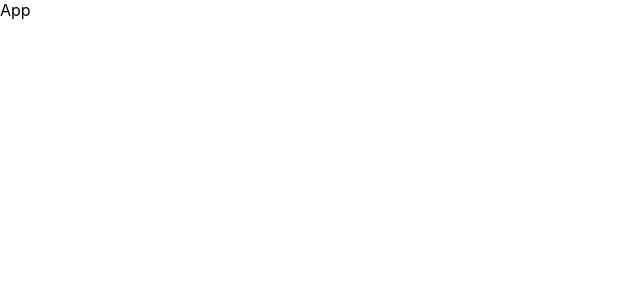
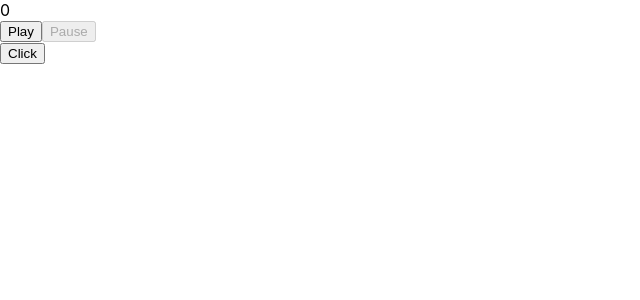
Before and after one commit to ElenaVereskun/redux-toolkit, a React (Vite) app: page / in a window 1280 px wide. Shown: the top 300 px of the page, without its empty margins (0-640 px from the left). Built offline with nearby package versions, Linux system fonts and the light colour scheme.

Commit message:
add Controls

```diff
--- a/src/App.tsx
+++ b/src/App.tsx
@@ -1,6 +1,8 @@
-function App() {
-  return <div>App</div>
+import Playground from "./components/Playground"
+const App:React.FC = () => {
+  return <div>
+    <Playground/>
+    </div>
 }
-12
 
 export default App
--- a/src/app/store.ts
+++ b/src/app/store.ts
@@ -1,13 +1,12 @@
 import type { Action, ThunkAction } from "@reduxjs/toolkit"
 import { combineSlices, configureStore } from "@reduxjs/toolkit"
-import { setupListeners } from "@reduxjs/toolkit/query"
+import playgroundReducer from "../components/Playground/store/slices"
 
 export const store = configureStore({
-  reducer:{
-
-  }
+  reducer: {
+    playground: playgroundReducer,
+  },
 })
-
 
 export type AppDispatch = typeof store.dispatch
 
--- /dev/null
+++ b/src/components/Playground/Playground.tsx
@@ -0,0 +1,40 @@
+import { useState, useEffect, useRef } from "react"
+import { useAppDispatch, useAppSelector } from "../../app/hooks"
+import { setCurrentStep } from "./store/slices"
+import Controls from "./components/Controls"
+import RandomKeys from "./components/RandomKeys"
+import { INTERVAL_TIME } from "./constants"
+
+const Playground: React.FC = () => {
+  const state = useAppSelector(state => state.playground)
+  const dispatch = useAppDispatch()
+
+  const refreshIntervalId = useRef<ReturnType<typeof setInterval> | null>(null)
+
+  const [isTimerActive, setIsTimerActive] = useState<boolean>(false)
+
+  useEffect(() => {
+    if (isTimerActive) {
+      refreshIntervalId.current = setInterval(() => {
+        dispatch(setCurrentStep())
+      }, INTERVAL_TIME)
+    } else {
+      clearInterval(refreshIntervalId.current as Node.Timeout)
+    }
+    return () => {
+      clearInterval(refreshIntervalId.current as Node.Timeout)
+    }
+  }, [isTimerActive, dispatch])
+
+  return (
+    <div>
+      {state.currentStep}
+      <Controls
+        isTimerActive={isTimerActive}
+        setIsTimerActive={setIsTimerActive}
+      />
+      <RandomKeys isTimerActive={isTimerActive} />
+    </div>
+  )
+}
+export default Playground
--- /dev/null
+++ b/src/components/Playground/components/Controls/Controls.tsx
@@ -0,0 +1,23 @@
+// import styles from "./Controls.module.css"
+
+export interface IControlsProps {
+  isTimerActive: boolean
+  setIsTimerActive: React.Dispatch<React.SetStateAction<boolean>>
+}
+
+const Controls: React.FC<IControlsProps> = props => {
+  const { isTimerActive, setIsTimerActive } = props
+
+  return (
+    <div>
+      <button onClick={() => setIsTimerActive(true)} disabled={isTimerActive}>
+        Play
+      </button>
+      <button onClick={() => setIsTimerActive(false)} disabled={!isTimerActive}>
+        Pause
+      </button>
+    </div>
+  )
+}
+
+export default Controls
--- /dev/null
+++ b/src/components/Playground/components/Controls/index.ts
@@ -0,0 +1 @@
+export { default } from "./Controls"
--- /dev/null
+++ b/src/components/Playground/components/RandomKeys/RandomKeys.tsx
@@ -0,0 +1,22 @@
+// import styles from "./PandomKeys.module.css"
+
+import { useAppDispatch } from "../../../../app/hooks"
+import { setSteps } from "../../store/slices"
+
+export interface IPandomKeysProps {
+  isTimerActive: boolean
+}
+
+const PandomKeys: React.FC<IPandomKeysProps> = props => {
+  const { isTimerActive } = props
+
+  const dispatch = useAppDispatch()
+
+  return (
+    <div>
+      <button onClick={() => dispatch(setSteps())}>Click</button>
+    </div>
+  )
+}
+
+export default PandomKeys
--- /dev/null
+++ b/src/components/Playground/components/RandomKeys/index.ts
@@ -0,0 +1 @@
+export { default } from "./RandomKeys"
--- /dev/null
+++ b/src/components/Playground/constants.ts
@@ -0,0 +1 @@
+export const INTERVAL_TIME: number = 2000
--- /dev/null
+++ b/src/components/Playground/index.ts
@@ -0,0 +1 @@
+export {default} from './Playground'
--- /dev/null
+++ b/src/components/Playground/store/slices.ts
@@ -0,0 +1,23 @@
+import { createSlice } from "@reduxjs/toolkit"
+
+import { IPlaygroundState } from "./types"
+
+export const initialState: IPlaygroundState = {
+  currentStep: 0,
+}
+
+export const playgroundSiace = createSlice({
+  name: "playground",
+  initialState,
+  reducers: {
+    setCurrentStep: state => {
+      state.currentStep += 1
+    },
+    setSteps: state => {
+      const randomKeys = Math.floor(Math.random() * 4)
+      console.log(randomKeys)
+    },
+  },
+})
+export const { setCurrentStep, setSteps } = playgroundSiace.actions
+export default playgroundSiace.reducer
--- /dev/null
+++ b/src/components/Playground/store/types.ts
@@ -0,0 +1,3 @@
+export interface IPlaygroundState {
+  currentStep: number
+}
```
Also changed, not shown: package.json (+0 -7 lines).
